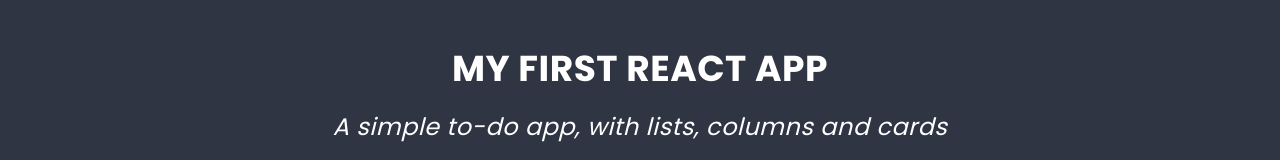
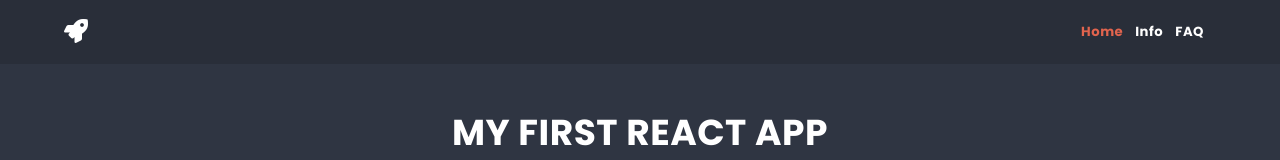
Before and after one commit to jakubhfake/React-First-Steps, a React app: page / in a window 1280 px wide. Shown: the top 160 px of the page. Built offline with nearby package versions, Linux system fonts and the light colour scheme.

Commit message:
Working on Faq page

```diff
--- a/src/components/App/App.js
+++ b/src/components/App/App.js
@@ -2,14 +2,19 @@
 import React from 'react';
 import Home from '../Home/HomeContainer.js';
 import Info from '../Info/Info.js';
+import Faq from '../Faq/FaqContainer.js';
 import {BrowserRouter, Switch, Route} from 'react-router-dom';
+import MainLayout from '../MainLayout/MainLayout.js';
 
 const App = () => (
   <BrowserRouter>
-    <Switch>
-      <Route exact path='/' component={Home} />
-      <Route exact path='/info' component={Info} />
-    </Switch>
+    <MainLayout>
+      <Switch>
+        <Route exact path='/' component={Home} />
+        <Route exact path='/info' component={Info} />
+        <Route exact path='/Faq' component={Faq} />
+      </Switch>
+    </MainLayout>
   </BrowserRouter>
 );
 
--- /dev/null
+++ b/src/components/Faq/Faq.js
@@ -0,0 +1,29 @@
+import React from 'react';
+import ReactHtmlParser from 'react-html-parser';
+import PropTypes from 'prop-types';
+import Container from '../Container/Container.js';
+import Hero from '../Hero/Hero.js';
+import styles from './Faq.scss';
+
+class Faq extends React.Component {
+  static propTypes = {
+    title: PropTypes.node.isRequired,
+    image: PropTypes.string.isRequired,
+    description: PropTypes.string.isRequired,
+  }
+  render() {
+    const {title, image, description} = this.props;
+    return (
+      <Container>
+        <section className={styles.component}>
+          <Hero titleText={title} titleImg={image}/>
+          <div className={styles.description}>
+            {ReactHtmlParser(description)}
+          </div>
+        </section>
+      </Container>
+    );
+  }
+}
+
+export default Faq;
--- /dev/null
+++ b/src/components/Faq/Faq.scss
@@ -0,0 +1,10 @@
+@import '../../styles/settings.scss';
+
+.component {
+  padding: 0 0 $base-size 0;
+}
+
+.description:not(:empty) {
+  margin: 0 0 ($base-size * 3);
+  text-align: center;
+}
--- /dev/null
+++ b/src/components/Faq/FaqContainer.js
@@ -0,0 +1,10 @@
+import {connect} from 'react-redux';
+import Faq from './Faq.js';
+
+const mapStateToProps = state => ({
+  title: state.faq.title,
+  image: state.faq.image,
+  description: state.faq.description,
+});
+
+export default connect(mapStateToProps)(Faq);
--- /dev/null
+++ b/src/components/Header/Header.js
@@ -0,0 +1,37 @@
+import React from 'react';
+import PropTypes from 'prop-types';
+import Container from '../Container/Container.js';
+import {NavLink, Link} from 'react-router-dom';
+import styles from './Header.scss';
+import Icon from '../Icon/Icon.js';
+import {settings} from '../../data/dataStore.js';
+
+class Header extends React.Component {
+    static propTypes = {
+      icon: PropTypes.node.isRequired,
+    }
+    static defaultProps = {
+      icon: settings.defautHeaderIcon,
+    }
+    render() {
+      const {icon} = this.props;
+      return (
+        <header className={styles.component}>
+          <Container>
+            <div className={styles.wrapper}>
+              <Link className={styles.logo} to={'/'}>
+                <Icon name={icon}/>
+              </Link>
+              <nav>
+                <NavLink exact to='/' activeClassName='active'>Home</NavLink>
+                <NavLink exact to='/info' activeClassName='active'>Info</NavLink>
+                <NavLink exact to='/FAQ' activeClassName='active'>FAQ</NavLink>
+              </nav>
+            </div>
+          </Container>
+        </header>
+      );
+    }
+}
+
+export default Header;
--- /dev/null
+++ b/src/components/Header/Header.scss
@@ -0,0 +1,31 @@
+@import '../../styles/settings.scss';
+
+.component {
+  background: darken($color-dark, 3%);
+  padding: ($base-size * 1.5) 0;
+
+  a {
+    color: $color-light;
+    text-decoration: none;
+    font-weight: 700;
+    margin-right: $base-size;
+    transition: $transition;
+    &:hover {
+      color: $color-success;
+    }
+    &:global(.active) {
+      color: $color-warning;
+    }
+  }
+
+}
+
+.wrapper {
+  display: flex;
+  justify-content: space-between;
+  align-items: center;
+}
+
+.logo {
+  font-size: 24px;
+}
--- /dev/null
+++ b/src/components/MainLayout/MainLayout.js
@@ -0,0 +1,16 @@
+import React from 'react';
+import PropTypes from 'prop-types';
+import Header from '../Header/Header.js';
+
+const MainLayout = ({children}) => (
+  <div>
+    <Header/>
+    {children}
+  </div>
+);
+
+MainLayout.propTypes = {
+  children: PropTypes.node,
+};
+
+export default MainLayout;
--- a/src/data/dataStore.js
+++ b/src/data/dataStore.js
@@ -12,11 +12,24 @@ export const settings = {
   },
   defaultListDescription: '<p>I can do all the things!!!</p>',
   defaultColumnIcon: 'list-alt',
+  defautHeaderIcon: 'rocket',
 };
 
 export const pageContents = {
   title: 'My first React app',
   subtitle: 'A simple to-do app, with lists, columns and cards',
+};
+
+export const infoPageContent = {
+  title: 'My first React app',
+  description: 'Interesting things I want to check out!',
+  image: 'http://uploads.kodilla.com/bootcamp/fer/11.react/space.png',
+};
+
+export const faqPageContent = {
+  title: 'My first React app',
+  description: 'Interesting things I want to check out!',
+  image: 'http://uploads.kodilla.com/bootcamp/fer/11.react/space.png',
 };
 
 export const listData = {
@@ -143,6 +156,7 @@ const cards = [
 
 const initialStoreData = {
   app: {...pageContents},
+  faq: {...faqPageContent},
   lists: [...lists],
   columns: [...columns],
   cards: [...cards],
```
Also changed, not shown: src/components/Info/InfoContainer.js (added).
